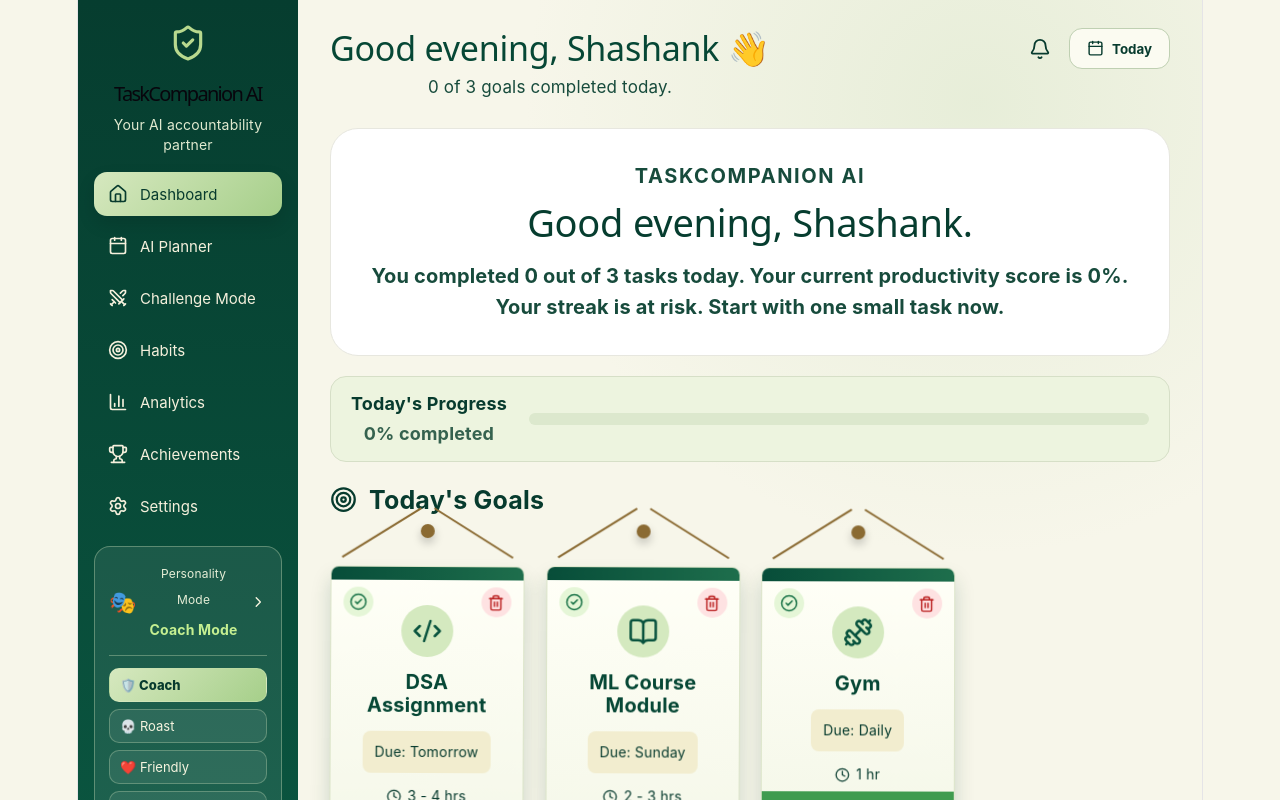
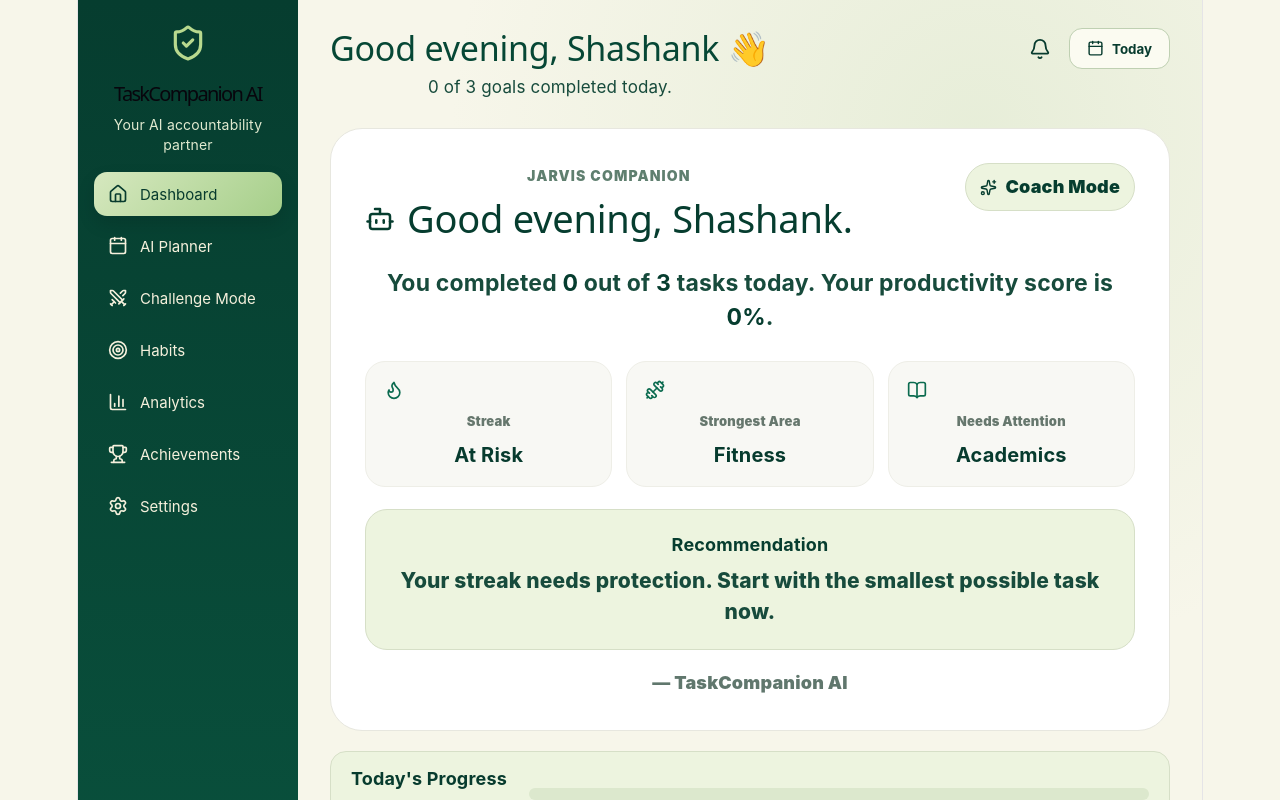
Before and after one commit to shashankchimote/taskcompanion-ai, a React (Vite) app: page / in a window 1280 px wide. Shown: the top 800 px of the page. Built offline with nearby package versions, Linux system fonts and the light colour scheme.

Commit message:
added jarvis mode

```diff
--- a/src/App.css
+++ b/src/App.css
@@ -1631,3 +1631,127 @@
 font-weight:700;
 color:#174b3c;
 }
+
+.jarvis-v2-card{
+margin-top:28px;
+background:#ffffff;
+border:1px solid #e7e7df;
+border-radius:32px;
+padding:34px;
+}
+
+.jarvis-v2-head{
+display:flex;
+justify-content:space-between;
+align-items:flex-start;
+gap:20px;
+}
+
+.jarvis-v2-head h2{
+margin:0;
+display:flex;
+align-items:center;
+gap:12px;
+font-size:38px;
+line-height:1.12;
+color:#063d2f;
+}
+
+.jarvis-mode{
+display:flex;
+align-items:center;
+gap:8px;
+background:#edf4df;
+border:1px solid #d6dfc7;
+border-radius:999px;
+padding:10px 14px;
+font-weight:900;
+color:#063d2f;
+white-space:nowrap;
+}
+
+.jarvis-main-text{
+font-size:23px;
+line-height:1.5;
+font-weight:750;
+color:#174b3c;
+margin:26px 0;
+}
+
+.jarvis-main-text b{
+color:#063d2f;
+}
+
+.jarvis-insight-grid{
+display:grid;
+grid-template-columns:repeat(3,1fr);
+gap:14px;
+}
+
+.jarvis-insight-grid div{
+background:#f8f8f4;
+border:1px solid #eeeeE7;
+border-radius:20px;
+padding:18px;
+display:flex;
+flex-direction:column;
+gap:8px;
+}
+
+.jarvis-insight-grid svg{
+color:#0b6b4f;
+}
+
+.jarvis-insight-grid span{
+font-size:13px;
+font-weight:900;
+color:#66776d;
+}
+
+.jarvis-insight-grid b{
+font-size:20px;
+color:#073b2e;
+text-transform:capitalize;
+}
+
+.jarvis-recommendation{
+margin-top:22px;
+background:#edf4df;
+border:1px solid #d6dfc7;
+border-radius:22px;
+padding:22px;
+}
+
+.jarvis-recommendation h4{
+margin:0 0 8px;
+font-size:18px;
+color:#063d2f;
+}
+
+.jarvis-recommendation p{
+margin:0;
+font-size:21px;
+line-height:1.45;
+font-weight:850;
+color:#174b3c;
+}
+
+.jarvis-signature{
+margin:20px 0 0;
+font-weight:900;
+color:#60776d;
+}
+
+@media(max-width:900px){
+.jarvis-v2-head{
+flex-direction:column;
+}
+
+.jarvis-v2-head h2{
+font-size:31px;
+}
+
+.jarvis-insight-grid{
+grid-template-columns:1fr;
+}
+}
--- /dev/null
+++ b/src/components/JarvisCard.jsx
@@ -0,0 +1,146 @@
+import { Bot, Flame, Dumbbell, BookOpen, Sparkles } from "lucide-react";
+
+function getJarvisTone(personality, progress) {
+  if (personality === "Roast") {
+    return progress >= 70
+      ? "You somehow kept the streak alive. Historians may call this discipline."
+      : "The streak is looking nervous. Even your pending tasks are judging you.";
+  }
+
+  if (personality === "Friendly") {
+    return progress >= 70
+      ? "You did well today. Keep this rhythm gently and steadily."
+      : "It is okay. Start with one small task and rebuild momentum.";
+  }
+
+  if (personality === "Meme") {
+    return progress >= 70
+      ? "Bro survived another productivity arc 😂."
+      : "Bro is entering the procrastination cinematic universe 💀.";
+  }
+
+  if (personality === "Monk") {
+    return progress >= 70
+      ? "Progress grows from repeated acts of focus."
+      : "Return to the present. One task is enough to begin again.";
+  }
+
+  return progress >= 70
+    ? "Excellent work. Protect your streak and attack your hardest task early tomorrow."
+    : "Your streak needs protection. Start with the smallest possible task now.";
+}
+
+function getStrongestArea(goals) {
+  const fitnessTasks = goals.filter((goal) =>
+    goal.title.toLowerCase().includes("gym") ||
+    goal.title.toLowerCase().includes("workout")
+  );
+
+  const academicTasks = goals.filter((goal) =>
+    goal.title.toLowerCase().includes("dsa") ||
+    goal.title.toLowerCase().includes("assignment") ||
+    goal.title.toLowerCase().includes("exam") ||
+    goal.title.toLowerCase().includes("ml") ||
+    goal.title.toLowerCase().includes("course") ||
+    goal.title.toLowerCase().includes("study")
+  );
+
+  const fitnessCompleted = fitnessTasks.filter((goal) => goal.completed).length;
+  const academicCompleted = academicTasks.filter((goal) => goal.completed).length;
+
+  if (fitnessCompleted >= academicCompleted) return "Fitness";
+  return "Academics";
+}
+
+function getWeakestArea(goals) {
+  const fitnessTasks = goals.filter((goal) =>
+    goal.title.toLowerCase().includes("gym") ||
+    goal.title.toLowerCase().includes("workout")
+  );
+
+  const academicTasks = goals.filter((goal) =>
+    goal.title.toLowerCase().includes("dsa") ||
+    goal.title.toLowerCase().includes("assignment") ||
+    goal.title.toLowerCase().includes("exam") ||
+    goal.title.toLowerCase().includes("ml") ||
+    goal.title.toLowerCase().includes("course") ||
+    goal.title.toLowerCase().includes("study")
+  );
+
+  const fitnessRate =
+    fitnessTasks.length === 0
+      ? 0
+      : Math.round(
+          (fitnessTasks.filter((goal) => goal.completed).length /
+            fitnessTasks.length) *
+            100
+        );
+
+  const academicRate =
+    academicTasks.length === 0
+      ? 0
+      : Math.round(
+          (academicTasks.filter((goal) => goal.completed).length /
+            academicTasks.length) *
+            100
+        );
+
+  if (academicRate <= fitnessRate) return "Academics";
+  return "Fitness";
+}
+
+function JarvisCard({ personality, goals, completedCount, progress }) {
+  const strongestArea = getStrongestArea(goals);
+  const weakestArea = getWeakestArea(goals);
+  const streakStatus = progress >= 70 ? "protected" : "at risk";
+
+  return (
+    <section className="jarvis-v2-card">
+      <div className="jarvis-v2-head">
+        <div>
+          <p className="eyebrow">Jarvis Companion</p>
+          <h2><Bot size={30} /> Good evening, Shashank.</h2>
+        </div>
+
+        <div className="jarvis-mode">
+          <Sparkles size={17} />
+          {personality} Mode
+        </div>
+      </div>
+
+      <p className="jarvis-main-text">
+        You completed <b>{completedCount}</b> out of <b>{goals.length}</b> tasks today.
+        Your productivity score is <b>{progress}%</b>.
+      </p>
+
+      <div className="jarvis-insight-grid">
+        <div>
+          <Flame size={20} />
+          <span>Streak</span>
+          <b>{streakStatus}</b>
+        </div>
+
+        <div>
+          <Dumbbell size={20} />
+          <span>Strongest Area</span>
+          <b>{strongestArea}</b>
+        </div>
+
+        <div>
+          <BookOpen size={20} />
+          <span>Needs Attention</span>
+          <b>{weakestArea}</b>
+        </div>
+      </div>
+
+      <div className="jarvis-recommendation">
+        <h4>Recommendation</h4>
+        <p>{getJarvisTone(personality, progress)}</p>
+      </div>
+
+      <p className="jarvis-signature">— TaskCompanion AI</p>
+    </section>
+  );
+}
+
+export default JarvisCard;
--- a/src/pages/Dashboard.jsx
+++ b/src/pages/Dashboard.jsx
@@ -1,32 +1,37 @@
+import { Target } from "lucide-react";
+
 import Topbar from "../components/Topbar";
 import ProgressCard from "../components/ProgressCard";
 import GoalPoster from "../components/GoalPoster";
 import BottomQuote from "../components/BottomQuote";
-import { Target } from "lucide-react";
+import JarvisCard from "../components/JarvisCard";
 
-function Dashboard({ goals, completedCount, progress, aiMessage, personality, deleteGoal, toggleComplete }) {
+function Dashboard({
+  goals,
+  completedCount,
+  progress,
+  aiMessage,
+  personality,
+  deleteGoal,
+  toggleComplete,
+}) {
   return (
     <main className="main">
       <Topbar completedCount={completedCount} totalGoals={goals.length} />
 
-      <section className="jarvis-card">
-        <p className="eyebrow">TaskCompanion AI</p>
-        <h2>Good evening, Shashank.</h2>
-        <p>
-          You completed <b>{completedCount}</b> out of <b>{goals.length}</b> tasks today.
-          Your current productivity score is <b>{progress}%</b>.
-        </p>
-        <p>
-          {progress >= 70
-            ? "Your streak is protected. Keep the momentum alive."
-            : "Your streak is at risk. Start with one small task now."}
-        </p>
-      </section>
+      <JarvisCard
+        personality={personality}
+        goals={goals}
+        completedCount={completedCount}
+        progress={progress}
+      />
 
       <ProgressCard progress={progress} />
 
       <section className="goals-head">
-        <h3><Target size={27} /> Today's Goals</h3>
+        <h3>
+          <Target size={27} /> Today's Goals
+        </h3>
       </section>
 
       <section className="goals-grid">
```
